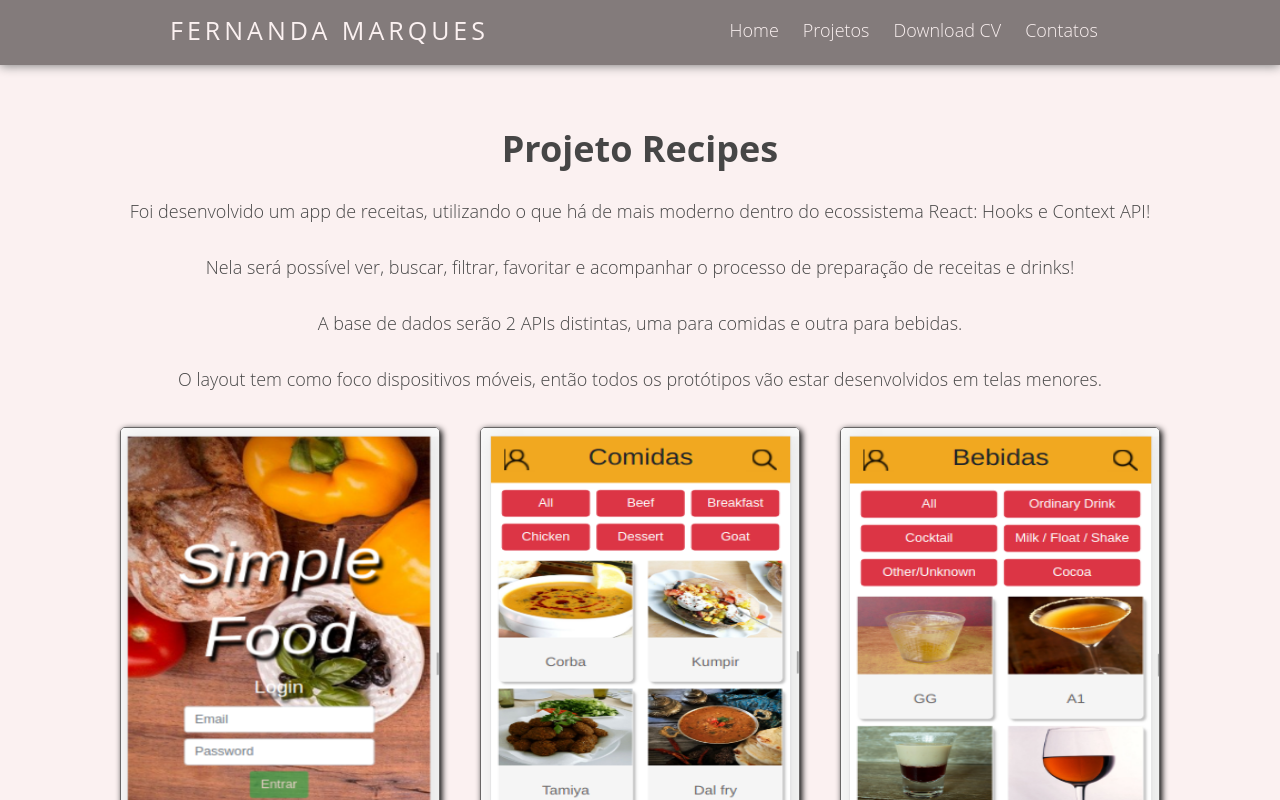
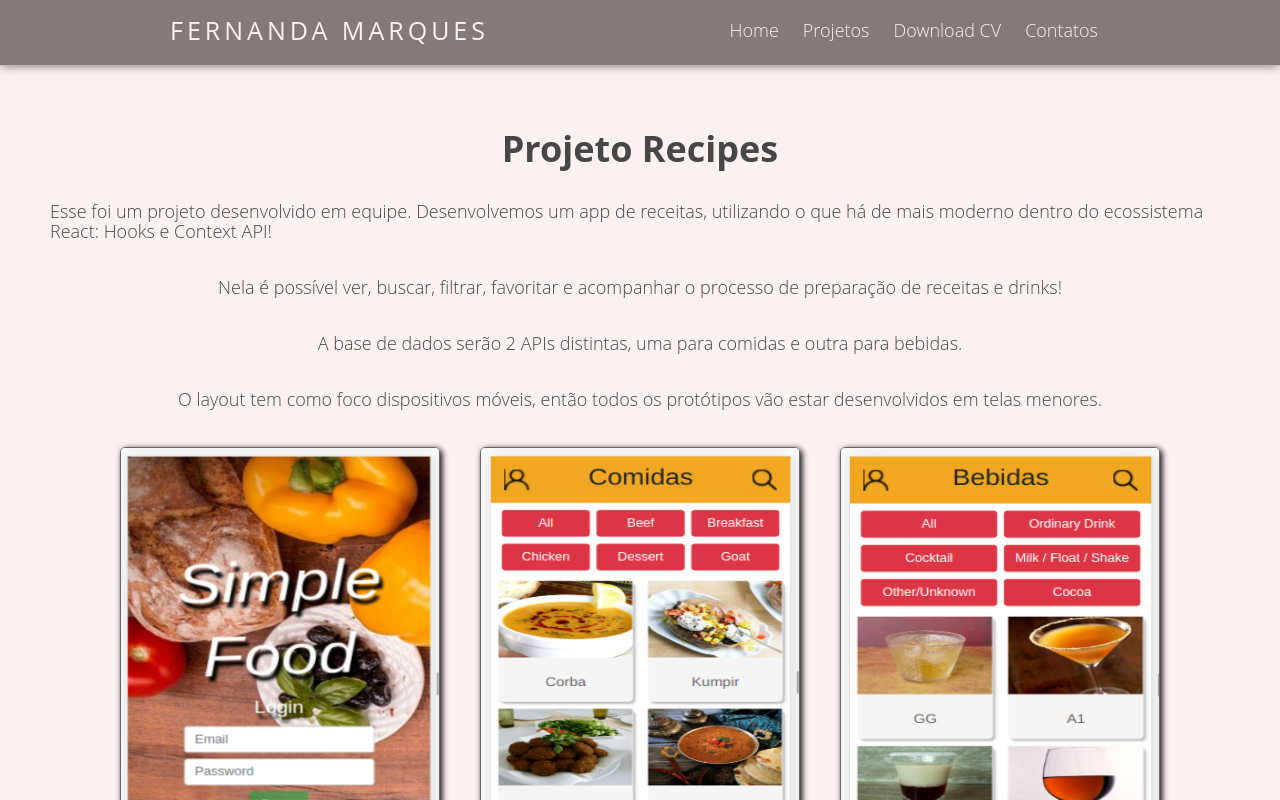
Before and after one commit to NandaTMarques/NandaTMarques.Portfolio, a React (Create React App) app: page /recipes in a window 1280 px wide. Shown: the top 800 px of the page. Built offline with nearby package versions, Linux system fonts and the light colour scheme.

Commit message:
corrigindo o recipes

```diff
--- a/src/pages/recipes.jsx
+++ b/src/pages/recipes.jsx
@@ -19,8 +19,8 @@ class Recipes extends Component {
         <HeaderPage/>
         <div className="container-page">
           <h1>Projeto Recipes</h1>
-          <p>Foi desenvolvido um app de receitas, utilizando o que há de mais moderno dentro do ecossistema React: Hooks e Context API!</p>
-          <p>Nela será possível ver, buscar, filtrar, favoritar e acompanhar o processo de preparação de receitas e drinks!</p>
+          <p>Esse foi um projeto desenvolvido em equipe. Desenvolvemos um app de receitas, utilizando o que há de mais moderno dentro do ecossistema React: Hooks e Context API!</p>
+          <p>Nela é possível ver, buscar, filtrar, favoritar e acompanhar o processo de preparação de receitas e drinks!</p>
           <p>A base de dados serão 2 APIs distintas, uma para comidas e outra para bebidas.</p>
           <p>O layout tem como foco dispositivos móveis, então todos os protótipos vão estar desenvolvidos em telas menores.</p>
           <div className="container-images-mobile">
```
